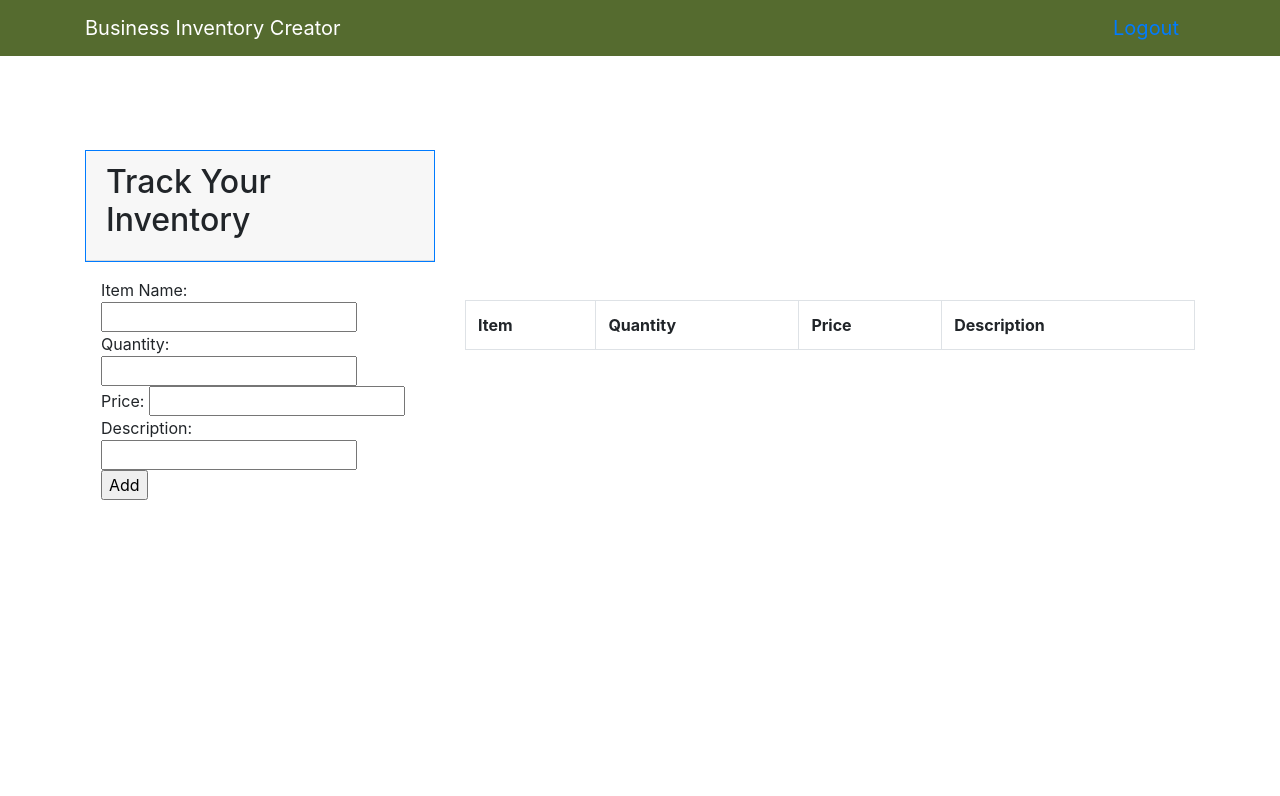
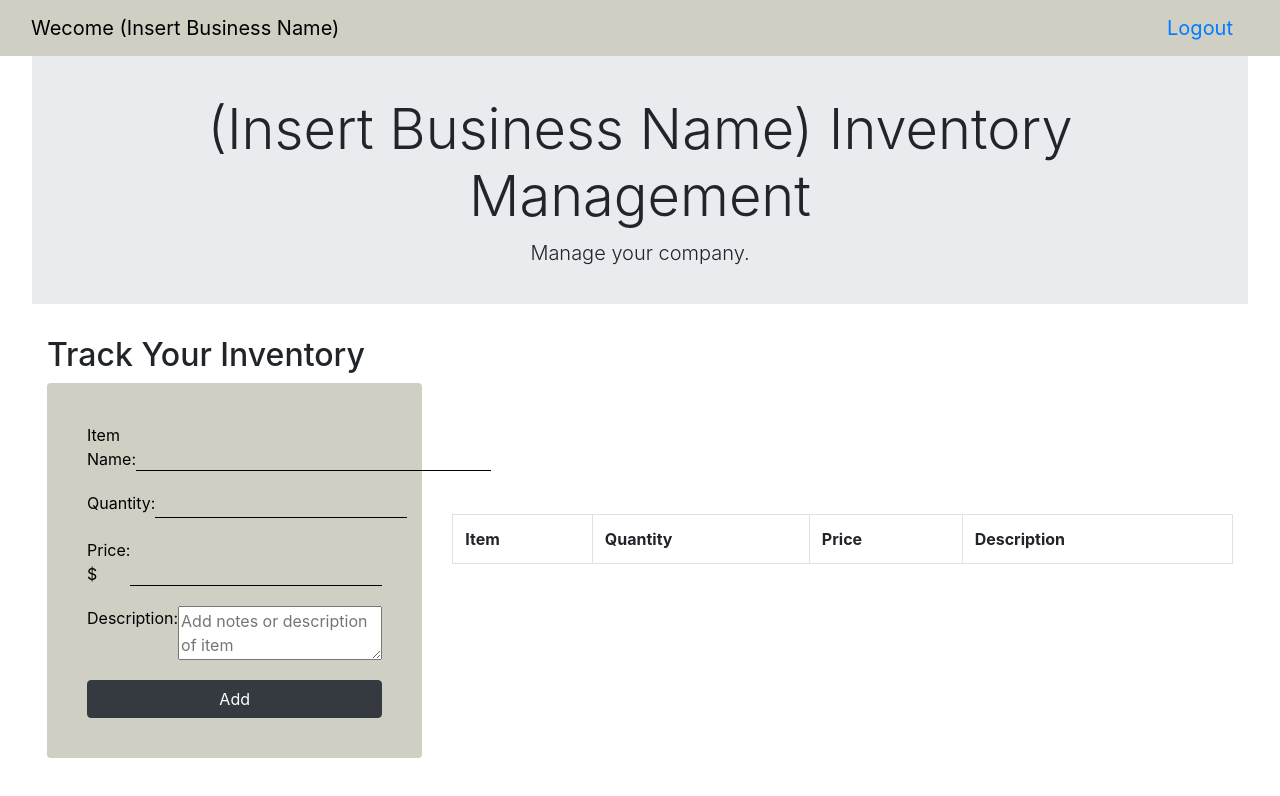
Before and after one commit to roseannenguyen/Business-Inventory, a website: page public/members.html in a window 1280 px wide. Drawn offline with nearby package versions, Linux system fonts and the light colour scheme.

Commit message:
added jumbotron and formatted the form

```diff
--- a/public/js/members.js
+++ b/public/js/members.js
@@ -29,8 +29,6 @@ $(document).ready(function () {
                     </td>\
                     \
                     <td>\
-                    <button class=\"edit\" title=\"Edit\" data-toggle=\"tooltip\"><i class=\"material-icons\">"+"</i></button>\
-     <button class=\"delete\" title=\"Delete\" data-toggle=\"tooltip\"> <i class=\"material-icons\">"+"</i></button>\
 <button type=\"button\" class=\"close\"><span aria-hidden=\"true\">&times;</span><span class=\"sr-only\">Close</span></button>\
 <textarea placeholder=\"Optional Description of Item\">" + description + "</textarea>\
                     </td>\
--- a/public/members.html
+++ b/public/members.html
@@ -15,9 +15,9 @@
 
   <nav class="nav">
     <div class="navbar navbar-expand-lg navbar-custom fixed-top">
-      <div class="container">
+      <div class="container-fluid">
         <div class="logo">
-          <a class="navbar-brand">Business Inventory Creator</a>
+          <a class="navbar-brand">Wecome (Insert Business Name)</a>
         </div>
         <a class="navbar-brand" href="/logout">
           Logout
@@ -26,32 +26,34 @@
     </div>
   </nav>
 
+  <div class="jumbotron jumbotron-fluid">
+    <div class="container-fluid">
+      <h1 class="display-4">(Insert Business Name) Inventory Management</h1>
+      <p class="lead">Manage your company.</p>
+    </div>
+  </div>
 
 
-  <div id="inventory-table" class="container">
+  <div id="inventory-table" class="row align-items-center">
+    <div class="col-md-4">
 
-    <div class="row align-items-center">
-      <div class="col-4">
-        <div id="left">
-          <div class="card border-primary rounded-0">
-            <div class="card-header">
       <h2 id="add"> Track Your Inventory</h2>
-          </div></div>
-          <div class="card-body p-3">
+
+      <div class="container-fluid rounded bg-custom">
         <form class="input">
-            Item Name: <input type="text" id="item" name="item" required><br>
-            Quantity: <input type="number" id="quantity" name="quantity" required><br>
-            Price: <input type="number" id="price" name="price"><br>
-            Description: <input type="text" id="description" name="description"><br>
-            <input type="button" value="Add" id="submit" />
+          <label> Item Name: <input type="text" id="item" name="item" size="30"></label>
+          <label> Quantity: <input type="number" id="quantity" name="quantity" ></label>
+          <label> Price: $<input type="number" id="price" name="price" ></label>
+          <label>Description: <br><textarea type="text" id="description" name="description" placeholder="Add notes or description of item"></textarea></label>
+          <button type="button" class="btn btn-dark btn-block" value="Add" id="submit"> Add </button>
         </form>
       </div>
     </div>
-      </div>
 
-      <div class="col-8">
-        <div id="table">
-          <table class="table table-bordered table table-hover">
+
+    <div class="col-md-8">
+
+      <table id="table" class="table table-bordered table-hover">
         <thead>
         </thead>
         <tbody>
@@ -63,28 +65,22 @@
             <th>Description</th>
           </tr>
 
-
-
-<!--
-                  <a class="edit" title="Edit" data-toggle="tooltip"><i class="material-icons"></i></a>
-                  <a class="delete" title="Delete" data-toggle="tooltip"><i class="material-icons"></i></a>
->
- -->
-
         </tbody>
       </table>
     </div>
   </div>
-    </div>
-</div>
+
 
 
   <script src="https://code.jquery.com/jquery-3.2.1.slim.min.js"
-    integrity="sha384-KJ3o2DKtIkvYIK3UENzmM7KCkRr/rE9/Qpg6aAZGJwFDMVNA/GpGFF93hXpG5KkN" crossorigin="anonymous"></script>
+    integrity="sha384-KJ3o2DKtIkvYIK3UENzmM7KCkRr/rE9/Qpg6aAZGJwFDMVNA/GpGFF93hXpG5KkN"
+    crossorigin="anonymous"></script>
   <script src="https://cdnjs.cloudflare.com/ajax/libs/popper.js/1.12.9/umd/popper.min.js"
-    integrity="sha384-ApNbgh9B+Y1QKtv3Rn7W3mgPxhU9K/ScQsAP7hUibX39j7fakFPskvXusvfa0b4Q" crossorigin="anonymous"></script>
+    integrity="sha384-ApNbgh9B+Y1QKtv3Rn7W3mgPxhU9K/ScQsAP7hUibX39j7fakFPskvXusvfa0b4Q"
+    crossorigin="anonymous"></script>
   <script src="https://maxcdn.bootstrapcdn.com/bootstrap/4.0.0/js/bootstrap.min.js"
-    integrity="sha384-JZR6Spejh4U02d8jOt6vLEHfe/JQGiRRSQQxSfFWpi1MquVdAyjUar5+76PVCmYl" crossorigin="anonymous"></script>
+    integrity="sha384-JZR6Spejh4U02d8jOt6vLEHfe/JQGiRRSQQxSfFWpi1MquVdAyjUar5+76PVCmYl"
+    crossorigin="anonymous"></script>
   <script src="https://cdnjs.cloudflare.com/ajax/libs/jquery/3.2.1/jquery.min.js"></script>
 
   <script type="text/javascript" src="js/members.js"></script>
--- a/public/stylesheets/style.css
+++ b/public/stylesheets/style.css
@@ -4,92 +4,85 @@ form.login {
   padding-top: 10px;
 }
 
+.jumbotron {
+
+    padding-bottom: 20px;
+    text-align: center;
+}
 .navbar-custom {
-      background-color: #556B2F;
-      color: white;
+      background-color: #CFCFC4 ;
+      color: black;
   }
 
 #inventory-table {
-  padding-top: 150px;
+  /* padding-top: 100px; */
   margin-left: auto;
   margin-right: auto;
+
+
 }
 
-/* .table-wrapper {
-		width: 100%;
-		margin:auto;
-        background: #fff;
-        padding: 20px;
-        box-shadow: 0 1px 1px rgba(0,0,0,.05);
-    } */
-    /* .table-title {
-        padding-bottom: 10px;
-        margin: 0 0 10px;
-    }
-    .table-title h2 {
-        margin: 6px 0 0;
-        font-size: 22px;
-    }
-    .table-title .add-new {
-    float: right;
-		height: 30px;
-		font-weight: bold;
-		font-size: 12px;
-		text-shadow: none;
-		min-width: 100px;
-		border-radius: 50px;
-		line-height: 13px;
-    }
-	.table-title .add-new i {
-		margin-right: 4px;
-	}
-    table.table {
-        table-layout: fixed;
-    }
-    table.table tr th, table.table tr td     {
-        border-color: #e9e9e9;
-    }
-    table.table th i {
-        font-size: 13px;
-        margin: 0 5px;
-        cursor: pointer;
-    }
-    table.table th:last-child {
-        width: 100px;
-    }
-    table.table td a {
-		cursor: pointer;
-        display: inline-block;
-        margin: 0 5px;
-		min-width: 24px;
-    }
-	table.table td a.add {
-        color: #27C46B;
-    }
-    table.table td a.edit {
-        color: #FFC107;
-    }
-    table.table td a.delete {
-        color: #E34724;
-    }
-    table.table td i {
-        font-size: 19px;
-    }
-	table.table td a.add i {
-        font-size: 24px;
-    	margin-right: -1px;
-        position: relative;
-        top: 3px;
-    }
-    table.table .form-control {
-        height: 32px;
-        line-height: 32px;
-        box-shadow: none;
-        border-radius: 2px;
-    }
-	table.table .form-control.error {
-		border-color: #f50000;
-	}
-	table.table td .add {
-		display: none;
-	} */
+.rounded {
+    border-radius:.25rem!important
+}
+
+.bg-custom {
+     background-color: #CFCFC4 ;
+    color: black;
+    padding: 40px;
+
+}
+
+html {
+  /* for demo purposes only */
+  margin: 2em;
+}
+
+input[type="text"],
+select.form-control {
+  background: transparent;
+  border: none;
+  border-bottom: 1px solid #000000;
+  -webkit-box-shadow: none;
+  box-shadow: none;
+  border-radius: 0;
+}
+
+input[type="text"]:focus,
+select.form-control:focus {
+  -webkit-box-shadow: none;
+  box-shadow: none;
+}
+
+input[type="number"],
+select.form-control {
+  background: transparent;
+  border: none;
+  border-bottom: 1px solid #000000;
+  -webkit-box-shadow: none;
+  box-shadow: none;
+  border-radius: 0;
+}
+
+input[type="number"]:focus,
+select.form-control:focus {
+  -webkit-box-shadow: none;
+  box-shadow: none;
+}
+
+label, input {
+    display: block;
+    display: flex;
+}
+
+label {
+    margin-bottom: 20px;
+}
+
+textarea {
+-webkit-box-sizing: border-box;
+-moz-box-sizing: border-box;
+box-sizing: border-box;
+width: 100%;
+
+}
```
Lines whose indentation alone changed are shown as unchanged.
